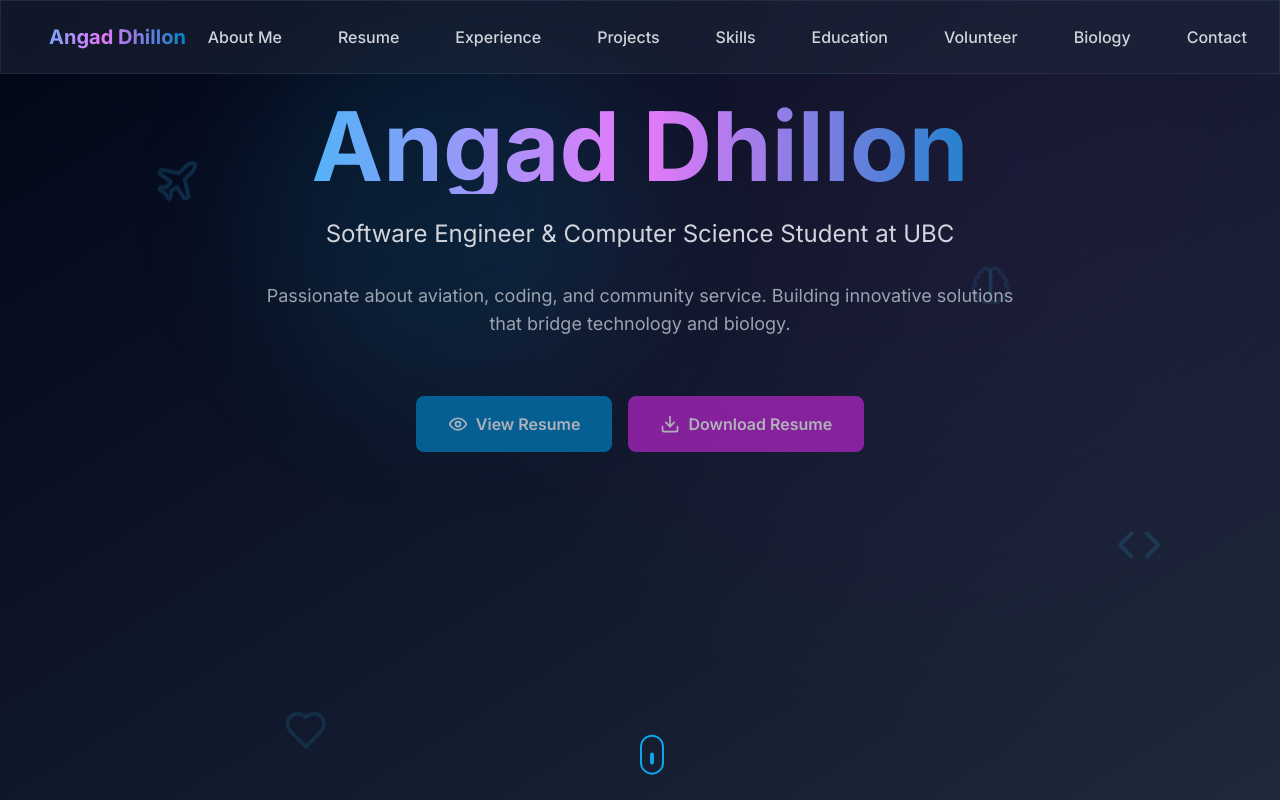
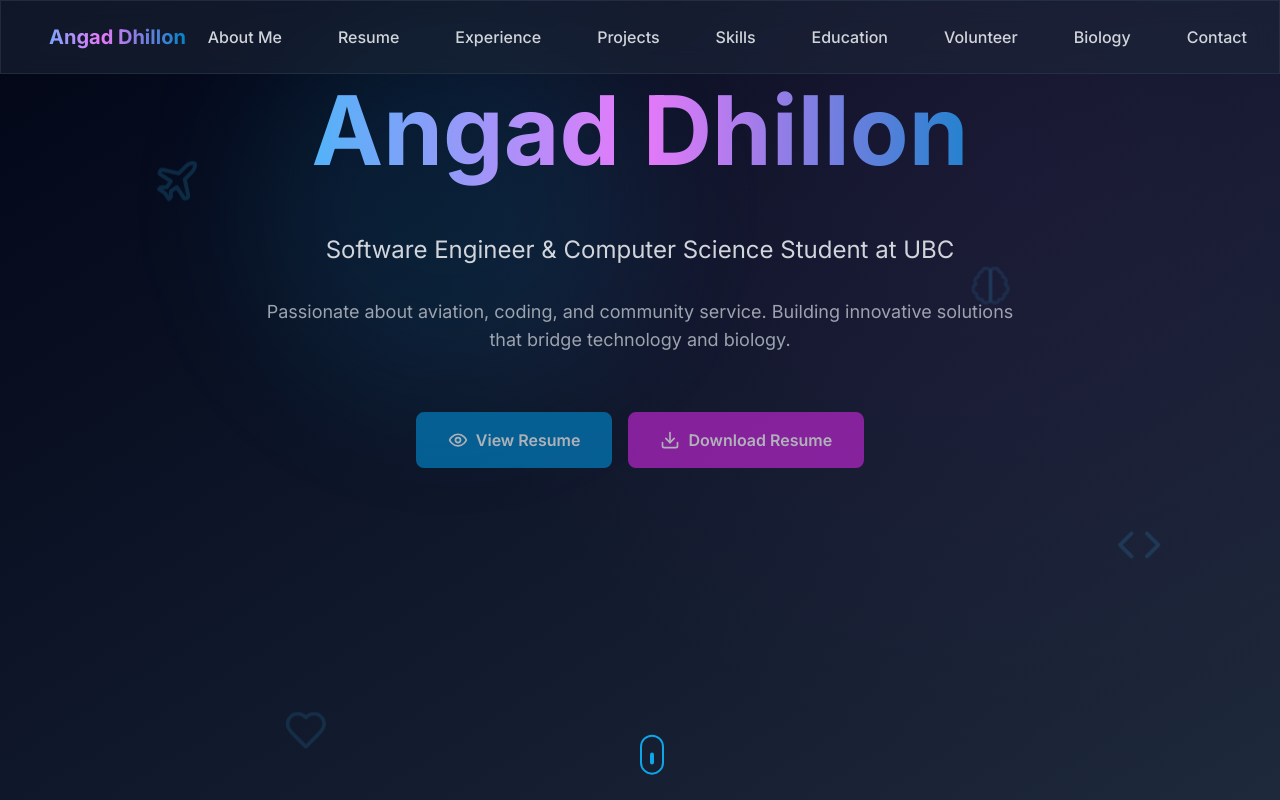
Before and after one commit to angadsdhillon/Angads-Website, a Next.js app: page / in a window 1280 px wide. Built offline with nearby package versions, Linux system fonts and the light colour scheme.

Commit message:
Fix text clipping issue with 'g' in Angad name

```diff
--- a/src/components/HeroSection.tsx
+++ b/src/components/HeroSection.tsx
@@ -91,7 +91,7 @@
           transition={{ duration: 1, delay: 0.5 }}
         >
                                            <motion.h1
-            className="text-6xl md:text-8xl font-bold mb-6 gradient-text"
+              className="text-6xl md:text-8xl font-bold mb-10 gradient-text leading-tight pb-4"
               animate={{
                 backgroundPosition: ['0% 50%', '100% 50%', '0% 50%'],
               }}
```
Lines whose indentation alone changed are shown as unchanged.
